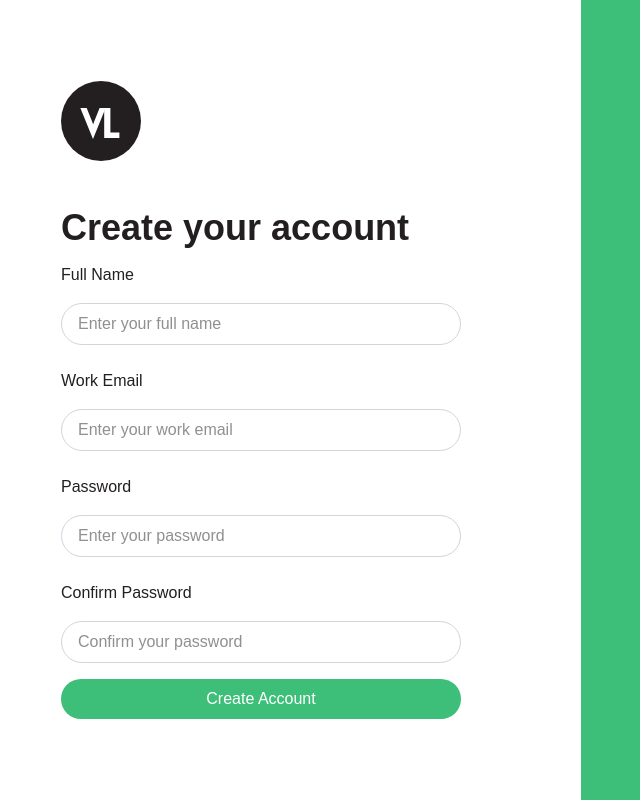
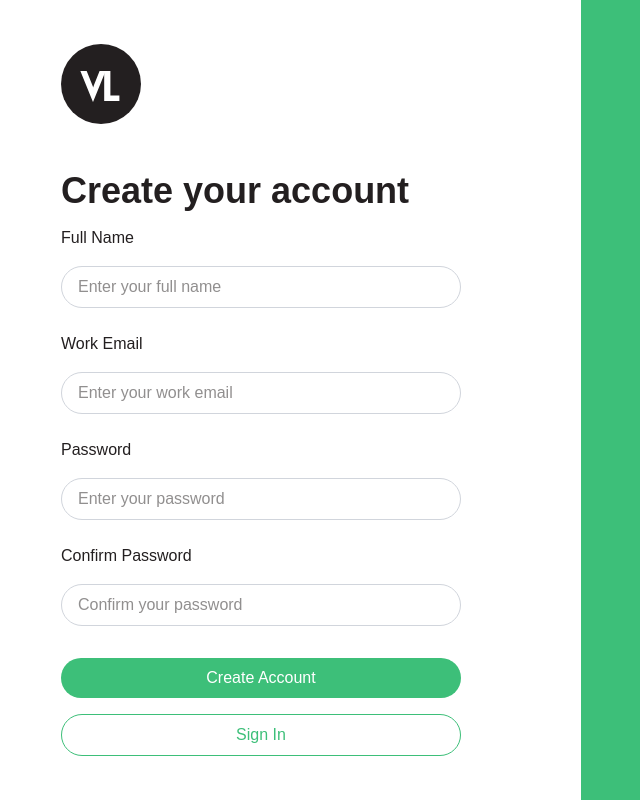
Before and after one commit to COS301-SE-2026/Veritas-Lab, a Next.js app in the folder frontend/: page /register in a window 1280 px wide. Shown: the whole page, without its empty margins (59-699 px from the left). Built offline with nearby package versions, Linux system fonts and the light colour scheme.

Commit message:
Buttons to switch between login and register pages

```diff
--- a/frontend/src/components/common/loginForm.tsx
+++ b/frontend/src/components/common/loginForm.tsx
@@ -3,11 +3,13 @@ import React from 'react';
 import Label from '../ui/label';
 import Input from '../ui/input';
 import Button from '../ui/button';
+import { useRouter } from 'next/navigation';
 export default function LoginForm() {
+    const router = useRouter();
 
-        return (
-            <>
-            <div className="flex flex-col justify-center ">
+    return (
+        <>
+        <div className="flex flex-col justify-center ">
                 <div className="text-[36px] font-bold text-[#231F20] justify-left items-left">Welcome Back!</div>
                 {/* Login form with fields for email and password, and buttons for login and sign up */}
                 <form className="flex flex-col gap-4 w-full text-[#231F20]">
@@ -16,7 +18,7 @@ export default function LoginForm() {
                     <Label text="Password" htmlFor="password" className="font-medium mt-2" />
                     <Input id="password" type="password" placeholder="Enter your password" className="border border-gray-300 rounded-full py-2 px-4 focus:outline-none focus:ring-2 focus:ring-[#3DBF79]" required />
                     <Button text="Login" onClick={() => {}} type="submit" variant="submit" />
-                    <Button text="Sign Up" onClick={() => {}} variant="outline" />
+                    <Button text="Sign Up" onClick={() => router.push('/register')} variant="outline" />
                 </form>
             </div>
             </>
--- a/frontend/src/components/common/registerForm.tsx
+++ b/frontend/src/components/common/registerForm.tsx
@@ -3,8 +3,9 @@ import React from 'react';
 import Label from '../ui/label';
 import Input from '../ui/input';
 import Button from '../ui/button';
+import { useRouter } from 'next/navigation';
 export default function RegisterForm() {
-
+    const router = useRouter();
         return (
             <>
             <div className="flex flex-col justify-center ">
@@ -19,7 +20,8 @@ export default function RegisterForm() {
                     <Input id="password" type="password" placeholder="Enter your password" className="border border-gray-300 rounded-full py-2 px-4 focus:outline-none focus:ring-2 focus:ring-[#3DBF79]" required />
                     <Label text="Confirm Password" htmlFor="confirmPassword" className="font-medium mt-2" />
                     <Input id="confirmPassword" type="password" placeholder="Confirm your password" className="border border-gray-300 rounded-full py-2 px-4 focus:outline-none focus:ring-2 focus:ring-[#3DBF79]" required />
-                    <Button text="Create Account" onClick={() => {}} type="submit" variant="submit" />
+                    <Button text="Create Account" onClick={() => {}} type="submit" variant="submit" className="mt-4" />
+                    <Button text="Sign In" onClick={() => router.push('/login')} variant="outline" />
                 </form>
             </div>
             </>
--- a/frontend/src/components/ui/button.tsx
+++ b/frontend/src/components/ui/button.tsx
@@ -8,6 +8,7 @@ type ButtonProps = {
     type?: 'button' | 'submit' | 'reset';
     variant?: 'primary' | 'secondary' | 'outline' | 'sidebar' | 'submit';
     size?: 'small' | 'medium' | 'large';
+    className?: string;
 };
 
 export default function Button({
@@ -17,7 +18,8 @@ export default function Button({
     disabled = false,
     type = 'button',
     variant = 'primary',
-    size = 'medium'
+    size = 'medium',
+    className = '',
  }: ButtonProps) {
 
     const sizeClasses = {
@@ -35,7 +37,7 @@ export default function Button({
     };
 
     return (
-        <button onClick={onClick} disabled={disabled} type={type} className={`${sizeClasses[size]} ${variantClasses[variant]}`}>
+        <button onClick={onClick} disabled={disabled} type={type} className={`${sizeClasses[size]} ${variantClasses[variant]} ${className}`}>
             {children || text}
         </button>
     );
```
